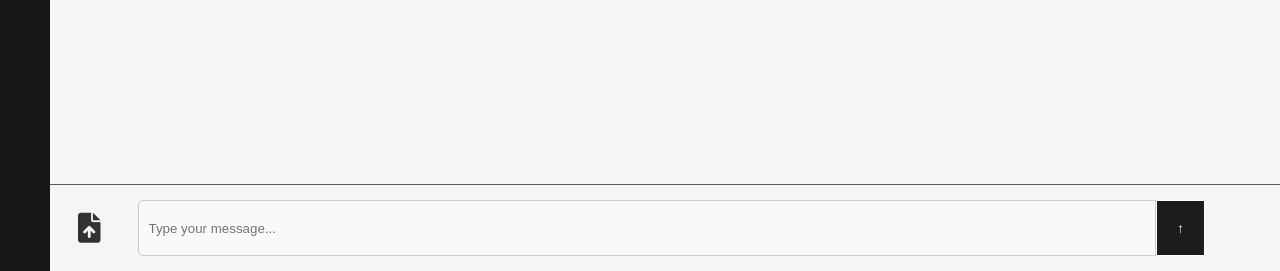
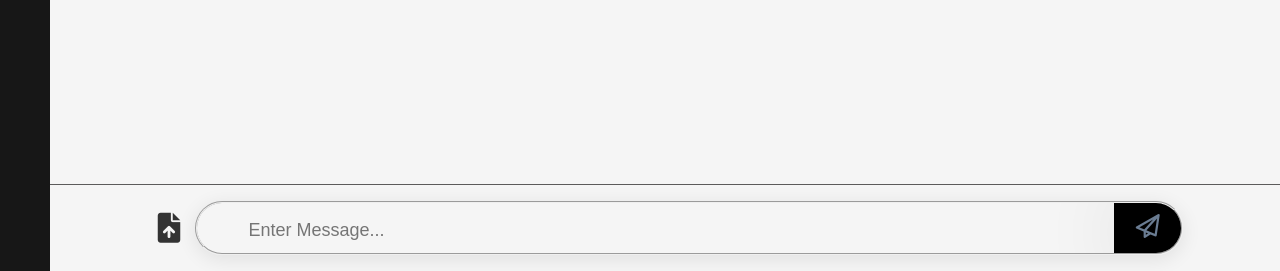
Before and after one commit to nikharj1/djangogpt, a Django app: template templates/index.html in a window 1280 px wide. Shown: the part 529-800 px from the top of the page. Run offline with Django 4.2, Linux system fonts and the light colour scheme; the template is opened without the code that fills it, so the values that code supplies are empty; some libraries are stand-ins or nearby versions.

Commit message:
change js from user prepective

```diff
--- a/gpt/views.py
+++ b/gpt/views.py
@@ -55,7 +55,9 @@ def generate_text(request, prompt):
     response = requests.post(url, headers=headers, data=payload)
 
     if response.status_code == 200:
+
         data = json.loads(response.text)
+
         content = data['choices'][0]['message']['content']
         chat_save = chat_history.objects.create(user_message=prompt, bot_response=content, username=request.user.username)
         chat_save.save()
--- a/static/css/style.css
+++ b/static/css/style.css
@@ -275,6 +275,8 @@ input:checked+.slider:before {
     display: flex;
     padding: 15px;
     border-top: 0.01px solid #5c5b5b;
+    justify-content: center;
+    align-items: center;
 }
 
 input[type="text"] {
@@ -668,3 +670,39 @@ button {
         border-color: transparent;
     }
 }
+
+
+.fieldInput {
+    display: block;
+    width: 80%;
+    height: 35px;
+    position: relative;
+    box-shadow: 0 4px 20px 0 rgba(0,0,0,0.09);
+    border-radius: 35px;
+    overflow: hidden;
+    .form-input {
+      width: 200px;
+      background: none;
+      border: none;
+      padding: 12px 20px;
+      font-size: 18px;
+      font-weight: 400;
+      color: #6A7C92;
+      &:focus {
+        outline: none;
+      }
+    }
+    .form-submit {
+        color: #6A7C92;
+        background-color: #000000;
+        position: absolute;
+        right: -6px;
+        top: -13px;
+        width: 67px;
+        height: 76px;
+        border: none;
+        box-shadow: 5px -2px 81px 1px rgba(0, 0, 0, 0.09);
+        cursor: pointer;
+        margin: 6px;
+    }
+  }
--- a/templates/index.html
+++ b/templates/index.html
@@ -7,6 +7,7 @@
     <meta charset="UTF-8">
     <meta name="viewport"
           content="width=device-width, initial-scale=1.0">
+          <script src='https://kit.fontawesome.com/a076d05399.js' crossorigin='anonymous'></script>
           <link href='https://fonts.googleapis.com/css?family=Poppins' rel='stylesheet'>
     <title>DilGPT</title>
     <script src="https://cdnjs.cloudflare.com/ajax/libs/jquery/3.6.0/jquery.min.js"></script>
@@ -92,13 +93,20 @@
             </div>
             <div class="chat-box" id="chat-box"></div>
             <div class="input-container">
+
                 <i class="fas fa-file-upload" id="upload-icon" style="cursor: pointer; font-size:30px; padding:13px;"></i>
             <input name="file" id="fileinput" type="file" style="display: none;">
-                <input type="text" id="user-input"  name="prompt"
+
+                {% comment %} <input type="text" id="user-input"  name="prompt"
                        placeholder="Type your message...">
                 <button id="send-button">
+
                   <b>&uarr;</b>
-                  </button>
+                  </button> {% endcomment %}
+                  <fieldset class="fieldInput">
+                    <input class="form-input" type="text" id="user-input"  name="prompt" placeholder="Enter Message...">
+                    <button id="send-button" class="form-submit"><i style='font-size:24px; margin-bottom:15px;' class='far'>&#xf1d8;</i></button>
+                  </fieldset>
             </div>
         </div>
     </div>
@@ -113,7 +121,18 @@
                 const fileName = $(this).val().split('\\').pop();
                 $("#file-name").text(fileName || '');
             });
+            function escapeHtml(unsafe) {
+                return unsafe
+                    .replace(/&/g, "&amp;")
+                    .replace(/</g, "&lt;")
+                    .replace(/>/g, "&gt;");
+            }
 
+            function formatContent(content) {
+                // Escape HTML tags and convert newlines to <br>
+                const escapedContent = escapeHtml(content);
+                return escapedContent.replace(/\n/g, "<br>");
+            }
             $("#send-button").click(function(event) {
                 $("#text").hide();
                 event.preventDefault(); // Prevent default form submission if inside a form
@@ -145,25 +164,22 @@
                     contentType: false, // Set contentType to false for FormData
                     success: function(response) {
                         if (response.success) {
-                            console.log(response.message)
+                            console.log(response.message);
                             $(".typing-indicator").remove();
+
+                            let messageContent;
+
                             if (response.message.includes(".png")) {
-                                // Construct the image URL
                                 const imageUrl = `http://127.0.0.1:8000/media/Bot_response/${response.message}`;
-
-                                // Create the image HTML
                                 const imageHtml = `<img class="bot-message" src="${imageUrl}" style="height:250px; width:250px;" alt="Generated Image" />`;
-
-                                // Append the image to the chat box
                                 $("#chat-box").append(imageHtml);
                             } else {
-                                $("#chat-box").append(`<div class="bot-message">${response.message}</div>`);
+                                messageContent = formatContent(response.message);
+                                $("#chat-box").append(`<div class="bot-message">${messageContent}</div>`);
                             }
 
                             // Scroll to the bottom of the chat box
                             scrollToBottom();
-
-
                         } else {
                             console.error('Bot response error: ', response.message);
                         }
```
Also changed, not shown: media/Bot_response/generate_image_of_lord_ram.png.
